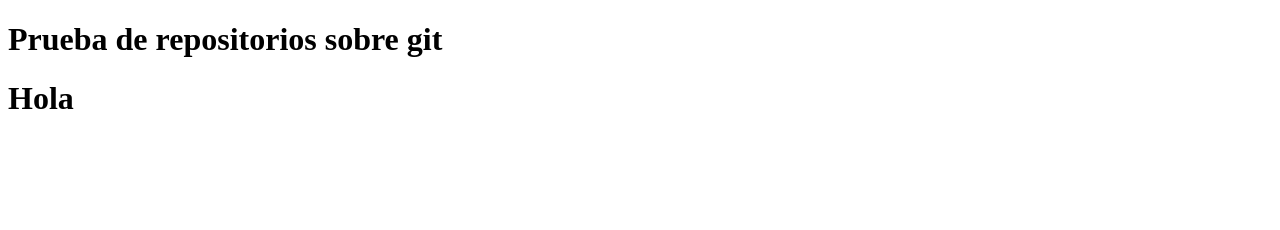
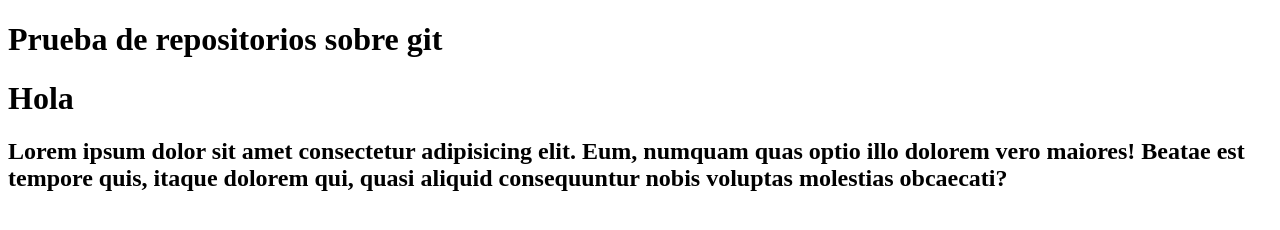
Before and after one commit to sergioignac/repositorio-prueba, a plain HTML site: page carpeta-dos/carpeta-uno/index.html in a window 1280 px wide. Drawn offline with Linux system fonts and the light colour scheme.

Commit message:
Agregue un lorem ipsum

```diff
--- a/carpeta-dos/carpeta-uno/index.html
+++ b/carpeta-dos/carpeta-uno/index.html
@@ -9,5 +9,6 @@
 <body>
     <h1>Prueba de repositorios sobre git</h1>
     <h1>Hola</h1>
+    <h2>Lorem ipsum dolor sit amet consectetur adipisicing elit. Eum, numquam quas optio illo dolorem vero maiores! Beatae est tempore quis, itaque dolorem qui, quasi aliquid consequuntur nobis voluptas molestias obcaecati?</h2>
 </body>
 </html>
```
